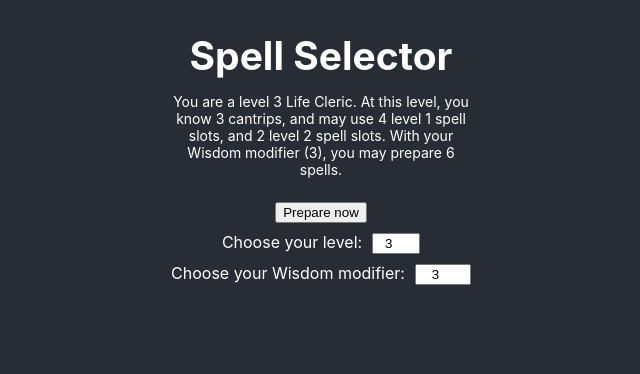
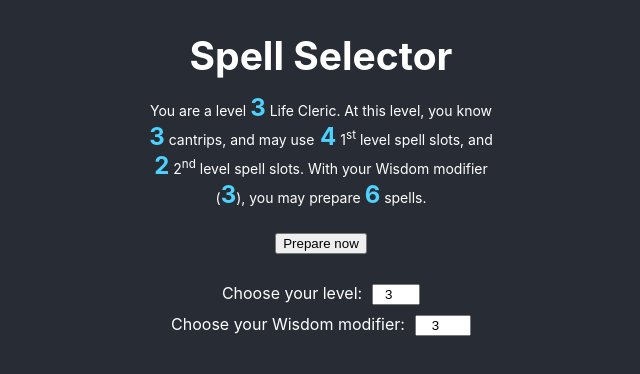
Before and after one commit to ethanvernon/spell_selector, a React (Create React App) app: page / in a window 1280 px wide. Shown: the top 374 px of the page, without its empty margins (319-959 px from the left). Built offline with nearby package versions, Linux system fonts and the light colour scheme.

Commit message:
Added bootstrap

```diff
--- a/package.json
+++ b/package.json
@@ -3,9 +3,11 @@
   "version": "0.1.0",
   "private": true,
   "dependencies": {
+    "bootstrap": "^4.2.1",
     "react": "^16.7.0",
     "react-dom": "^16.7.0",
-    "react-scripts": "2.1.1"
+    "react-scripts": "2.1.1",
+    "reactstrap": "^6.5.0"
   },
   "scripts": {
     "start": "react-scripts start",
--- a/src/LevelChooser.js
+++ b/src/LevelChooser.js
@@ -14,7 +14,7 @@ export class LevelChooser extends Component {
 
 	render() {
 		return (
-			<div className={this.props.hide}>
+			<div className={this.props.hide} style={{marginTop:20}}>
 				<span style={{fontSize:16, marginRight:10}}>Choose your level:</span>
 				<input
 					style={{textAlign:'center'}}
--- a/src/SelectionHeader.js
+++ b/src/SelectionHeader.js
@@ -17,14 +17,15 @@ export class SelectionHeader extends Component {
 			<div>
 				<h2 style={{marginBottom:0}}>Spell Selector</h2>
 				<div className={this.props.hide}>
-					<p style={{fontSize:14, maxWidth:300}}>You are a level {this.props.level} Life Cleric. At this level, you know {this.props.cantripsKnown} cantrips,
-					and may use {this.props.levelOne} level 1 spell slots
+					<p style={{fontSize:14, maxWidth:350}}>You are a level <span className='blue'>{this.props.level}</span> Life Cleric. At this level, you
+					know <span className='blue'>{this.props.cantripsKnown}</span> cantrips,
+					and may use<span className='blue'>&nbsp;{this.props.levelOne}</span> 1<sup>st</sup> level spell slots
 
 					{this.props.levelTwoAvail == true &&
-						<span>, and {this.props.levelTwo} level 2 spell slots</span>
+						<span>, and <span className='blue'>{this.props.levelTwo}</span> 2<sup>nd</sup> level spell slots</span>
 					}
 
-					. With your Wisdom modifier ({this.props.wisMod}), you may prepare {this.props.spellNumber} spells.</p>
+					. With your Wisdom modifier (<span className='blue'>{this.props.wisMod}</span>), you may prepare <span className='blue'>{this.props.spellNumber}</span> spells.</p>
 					<button onClick={this.handleClick}>Prepare now</button>
 				</div>
 			</div>
--- a/src/index.css
+++ b/src/index.css
@@ -20,3 +20,9 @@ code {
 .spell-buttons {
 	margin: 5px;
 }
+
+.blue {
+	color:#4dd2ff;
+	font-weight:bold;
+	font-size: 24px;
+}
```
Also changed, not shown: 1 other file (tests, documents, lock files or other folders).
